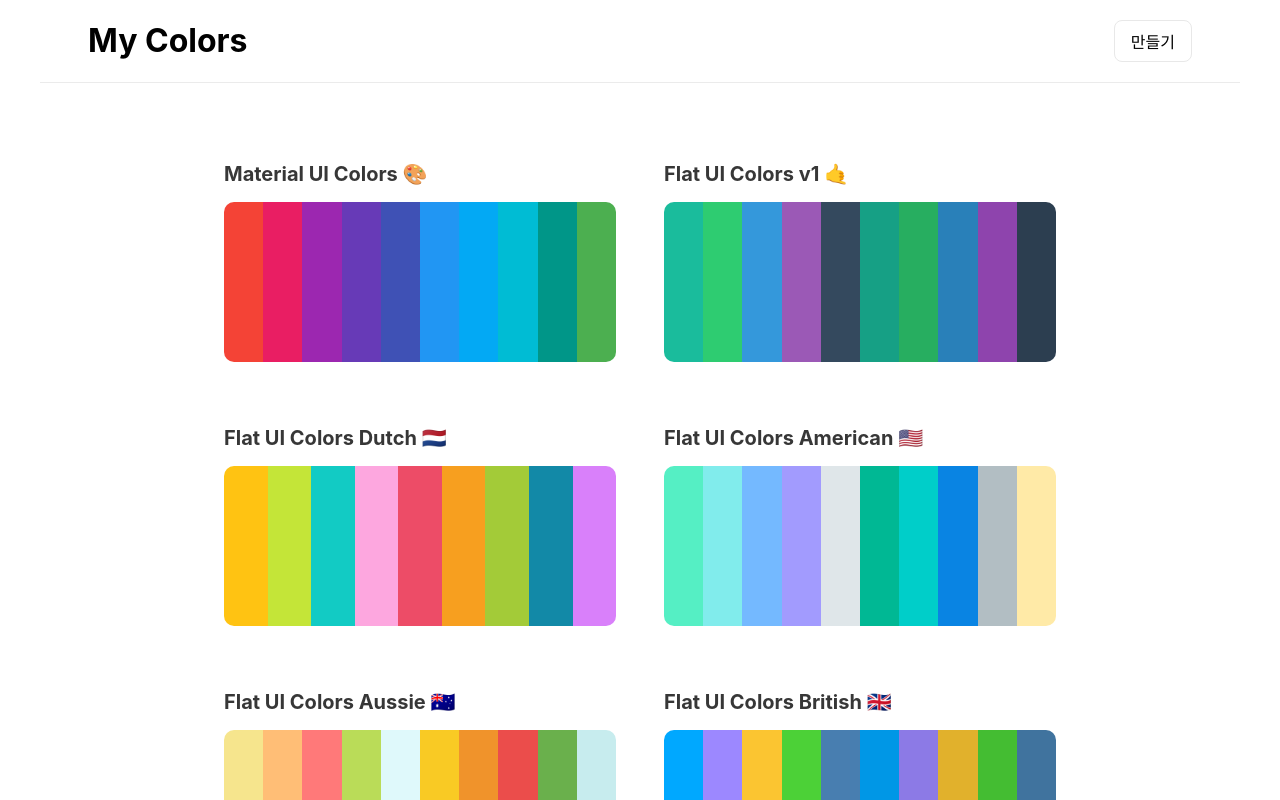
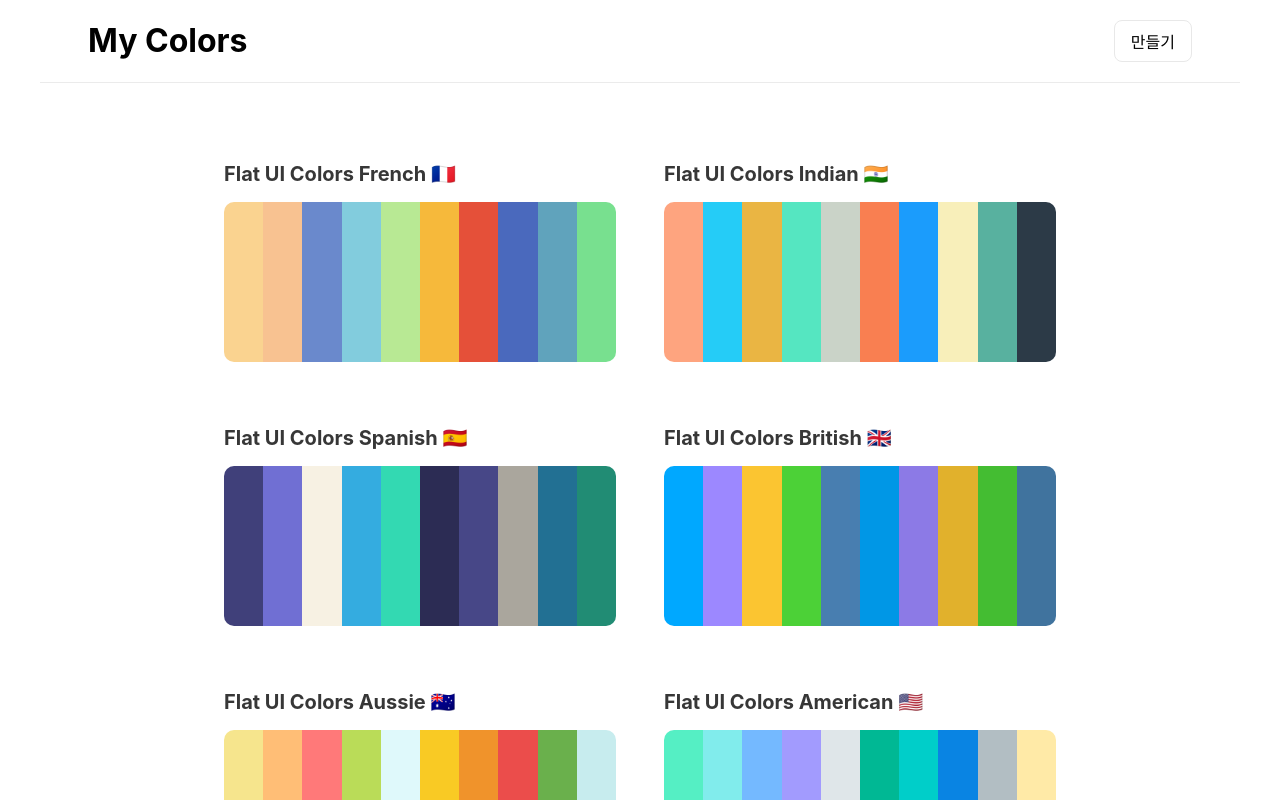
Before and after one commit to OpenYong/My-Color-Picker, a React (Create React App) app: page / in a window 1280 px wide. Shown: the top 800 px of the page. Built offline with nearby package versions, Linux system fonts and the light colour scheme.

Commit message:
Update Palette Array Mapping

```diff
--- a/src/App.js
+++ b/src/App.js
@@ -1,20 +1,24 @@
-import React from "react";
+import React, { Suspense } from "react";
 import { Routes, Route } from "react-router-dom";
 import "./App.css";
 import MainPage from "./pages/MainPage";
-import NewPalettePage from "./pages/NewPalettePage";
-import PalettePage from "./pages/PalettePage";
+
 import { ColorsProvider } from "./store/colors-context";
+
+const NewPalettePage = React.lazy(() => import("./pages/NewPalettePage"));
+const PalettePage = React.lazy(() => import("./pages/PalettePage"));
 
 function App() {
   return (
     <React.Fragment>
       <ColorsProvider>
-        <Routes>
-          <Route path="/" element={<MainPage />} />
-          <Route path="/palette/new" element={<NewPalettePage />} />
-          <Route path="/palette/:paletteId" element={<PalettePage />} />
-        </Routes>
+        <Suspense fallback={<p>Loading Layout</p>}>
+          <Routes>
+            <Route path="/" element={<MainPage />} />
+            <Route path="/palette/new" element={<NewPalettePage />} />
+            <Route path="/palette/:paletteId" element={<PalettePage />} />
+          </Routes>
+        </Suspense>
       </ColorsProvider>
     </React.Fragment>
   );
--- a/src/components/PaletteThumbnail.js
+++ b/src/components/PaletteThumbnail.js
@@ -5,11 +5,14 @@
 import { Link } from "react-router-dom";
 
 const PaletteThumbnail = (props) => {
-  const { paletteList } = props;
+  let { paletteList } = props;
 
   return (
     <div className={styles["container"]}>
-      {paletteList.map((item) => (
+      {paletteList
+        .slice()
+        .reverse()
+        .map((item) => (
           <div className={styles.palette}>
             <h2 className={styles["palette-title"]}>
               {item.paletteName} {item.emoji}
```
Also changed, not shown: firebase.json (added), 30 other files (tests, documents, lock files or other folders). Lines whose indentation alone changed are shown as unchanged.
